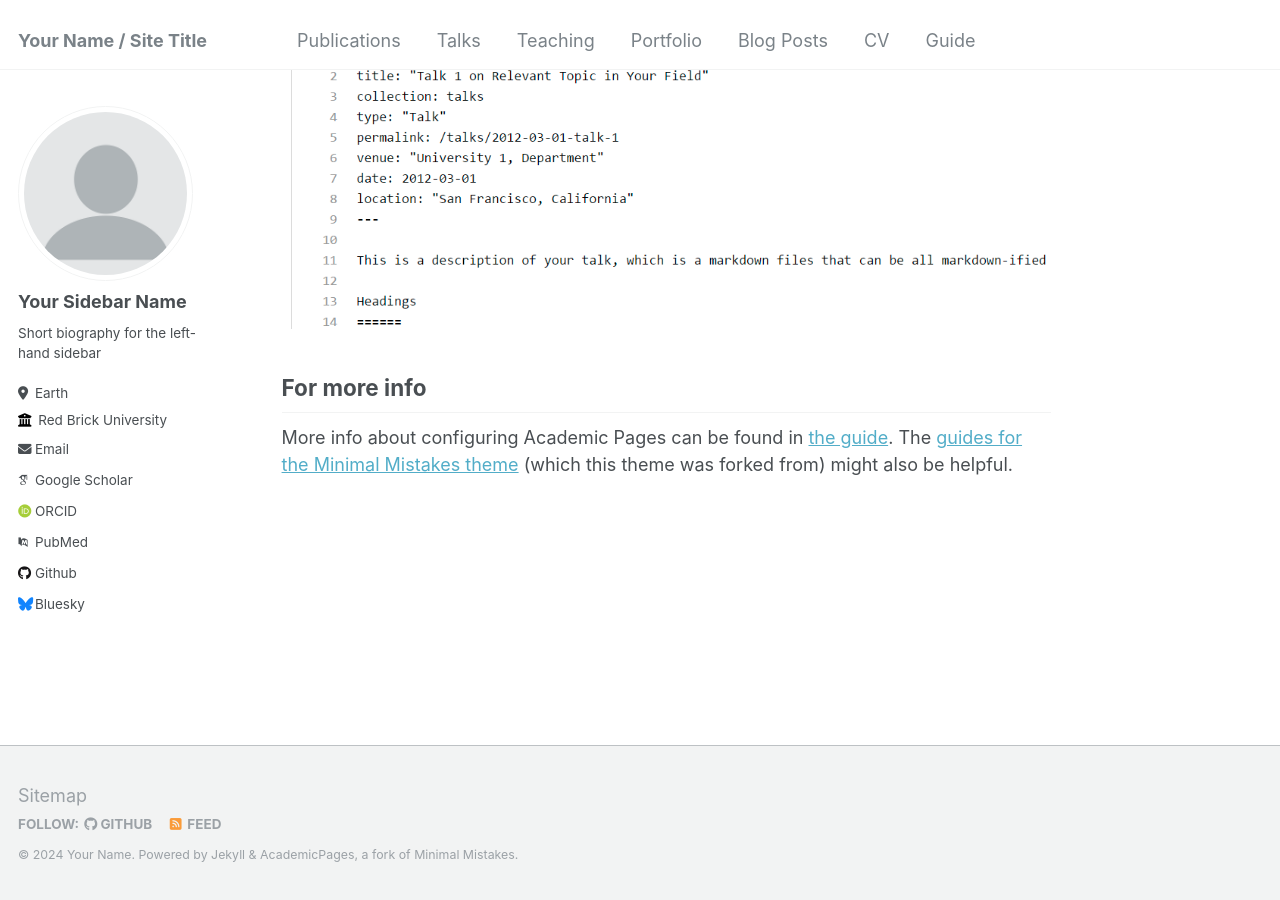
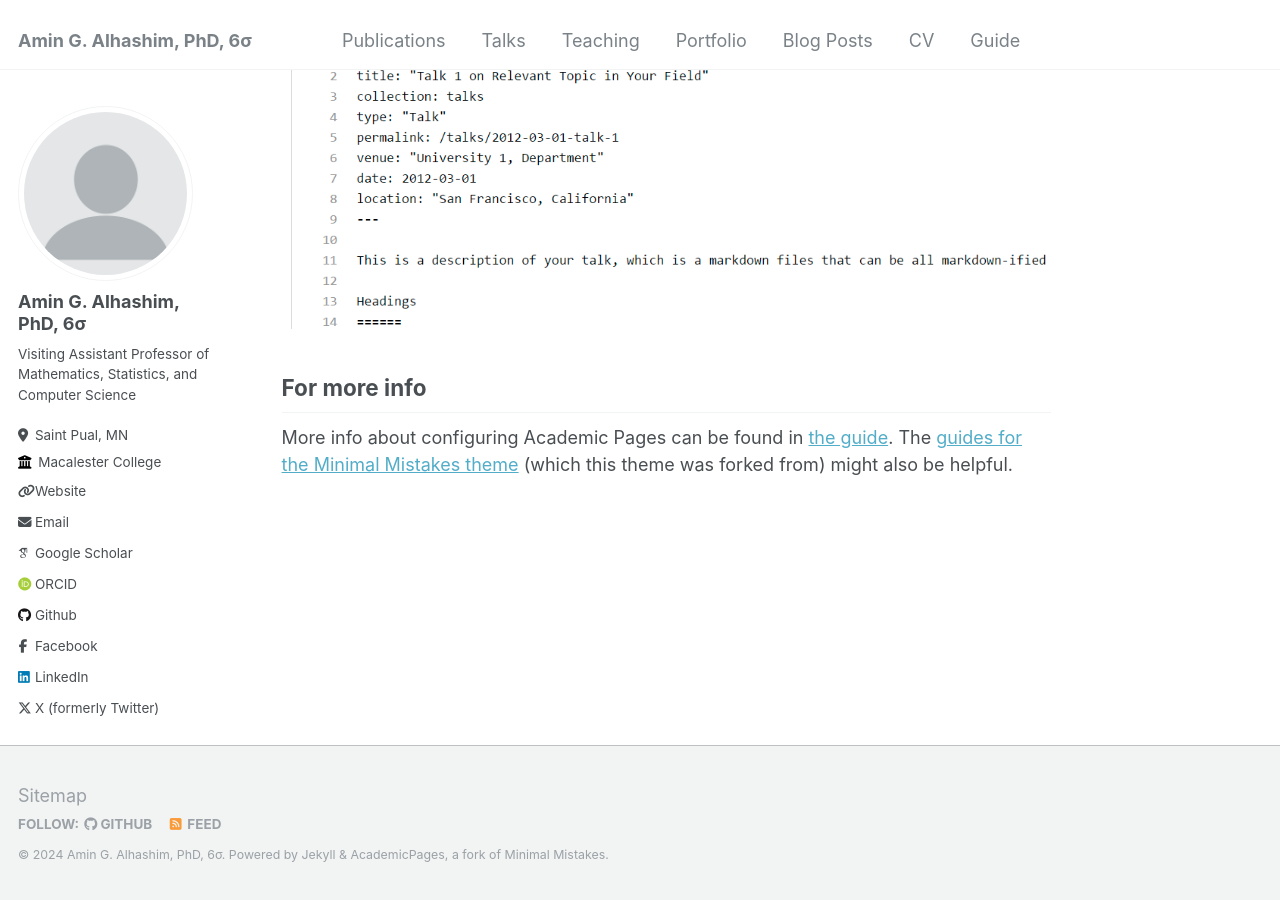
Before and after one commit to hashcx/hashcx.github.io, a Jekyll site: the page built from _pages/about.md, in a window 1280 px wide and 900 px high, scrolled down 2660 px. Built offline with Jekyll 4.4.1, drawn with Linux system fonts in a browser that asks for light colours; some web fonts are replaced.

Commit message:
Update _config.yml

```diff
--- a/_config.yml
+++ b/_config.yml
@@ -8,13 +8,13 @@
 
 # Basic Site Settings
 locale                   : "en-US"
-title                    : "Your Name / Site Title"
+title                    : "Amin G. Alhashim, PhD, 6σ"
 title_separator          : "-"
-name                     : &name "Your Name"
-description              : &description "personal description"
-url                      : https://academicpages.github.io # the base hostname & protocol for your site e.g. "https://mmistakes.github.io"
+name                     : &name "Amin G. Alhashim, PhD, 6σ"
+description              : &description "Visiting Assistant Professor of Mathematics, Statistics, and Computer Science"
+url                      : https://hashcx.github.io # the base hostname & protocol for your site e.g. "https://mmistakes.github.io"
 baseurl                  : "" # the subpath of your site, e.g. "/blog"
-repository               : "academicpages/academicpages.github.io"
+repository               : "hashcx.github.io"
 
 # Site Author - The following control what appear as part of the author content on the side bar.
 #               If a field is blank the icon and link will not appear, otherwise it will be shown.
@@ -22,33 +22,33 @@ repository               : "academicpages/academicpages.github.io"
 author:
   # Biographic information
   avatar           : "profile.png"
-  name             : "Your Sidebar Name"
+  name             : "Amin G. Alhashim, PhD, 6σ"
   pronouns         : # example: "she/her"
-  bio              : "Short biography for the left-hand sidebar"
-  location         : "Earth"
-  employer         : "Red Brick University"
-  uri              : # URL
-  email            : "none@example.org"
+  bio              : "Visiting Assistant Professor of Mathematics, Statistics, and Computer Science"
+  location         : "Saint Pual, MN"
+  employer         : "Macalester College"
+  uri              : "https://www.macalester.edu/"
+  email            : "alhashim.mac@gmail.com"
 
   # Academic websites
   arxiv            : # URL - Update with the correct link to your profile
-  googlescholar    : "https://scholar.google.com/citations?user=PS_CX0AAAAAJ"
+  googlescholar    : "https://scholar.google.com/citations?hl=en&user=PN6569sAAAAJ"
   impactstory      : # URL
-  orcid            : "http://orcid.org/yourorcidurl"
-  pubmed           : "https://www.ncbi.nlm.nih.gov/pubmed/?term=john+snow"
+  orcid            : "http://orcid.org/0000-0003-4807-401X"
+  pubmed           : # URL
   researchgate     : # URL
 
   # Repositories and software development
   bitbucket        : # Username - Update with your username on the site
   codepen          : # Username
   dribbble         : # Username
-  github           : "academicpages"
+  github           : "hashcx"
   kaggle           : # Username
   stackoverflow    : # User number or user number and name (i.e., use "1" or "1/jeff-atwood")
 
   # Social media
-  bluesky          : "bsky.app" # Replace this with you Bluesky username
-  facebook         : # Username
+  bluesky          : # Username
+  facebook         : "hashcx"
   flickr           : # Username
   foursquare       : # Username
   goodreads        : # Username
@@ -56,7 +56,7 @@ author:
   keybase          : # Username
   instagram        : # Username
   lastfm           : # Username
-  linkedin         : # Username
+  linkedin         : "hashcx"
   mastodon         : # URL
   medium           : # URL
   pinterest        : # Username
@@ -64,7 +64,7 @@ author:
   steam            : # Username
   telegram         : # URL
   tumblr           : # Username
-  twitter          : # Username for X / Twitter
+  twitter          : "hashcx"
   vine             : # Username
   weibo            : # Username
   wikipedia        : # Username
```
